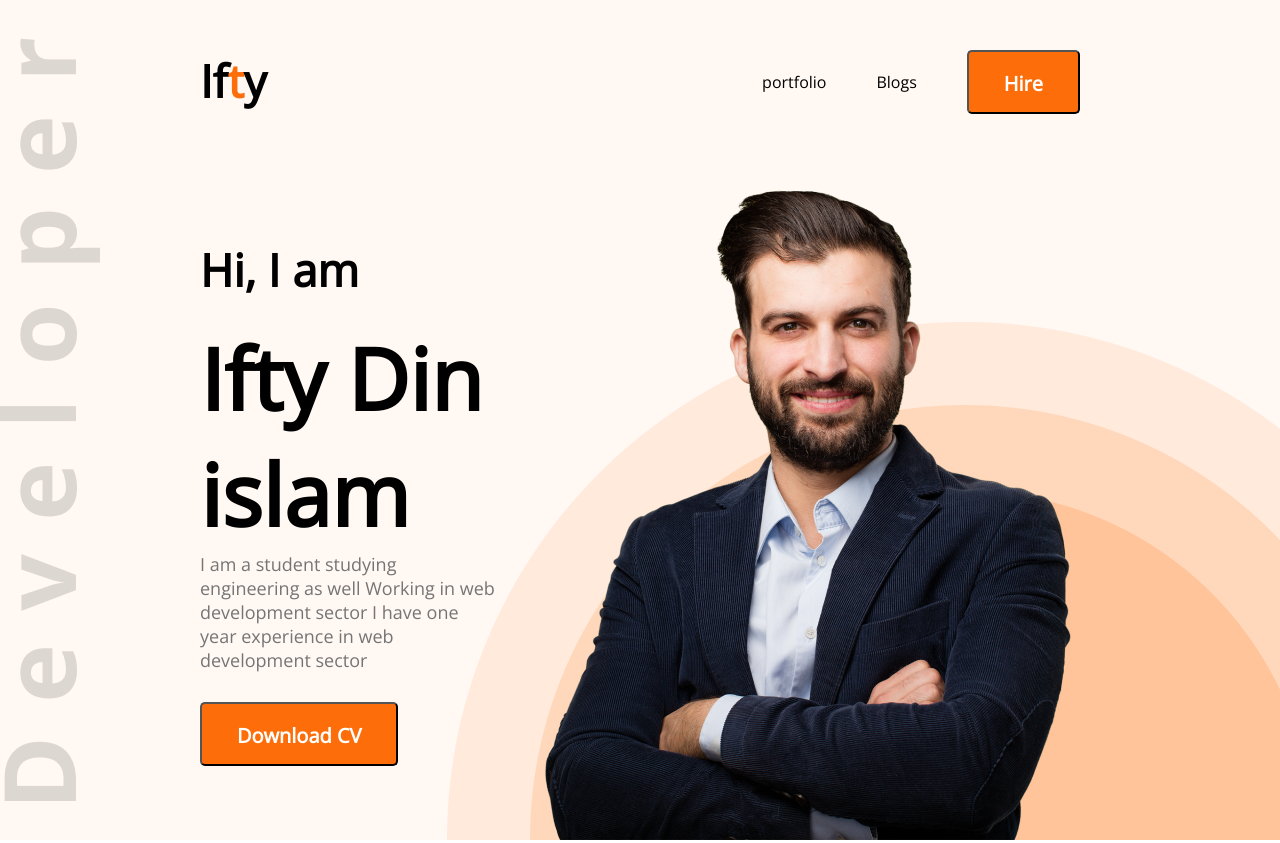
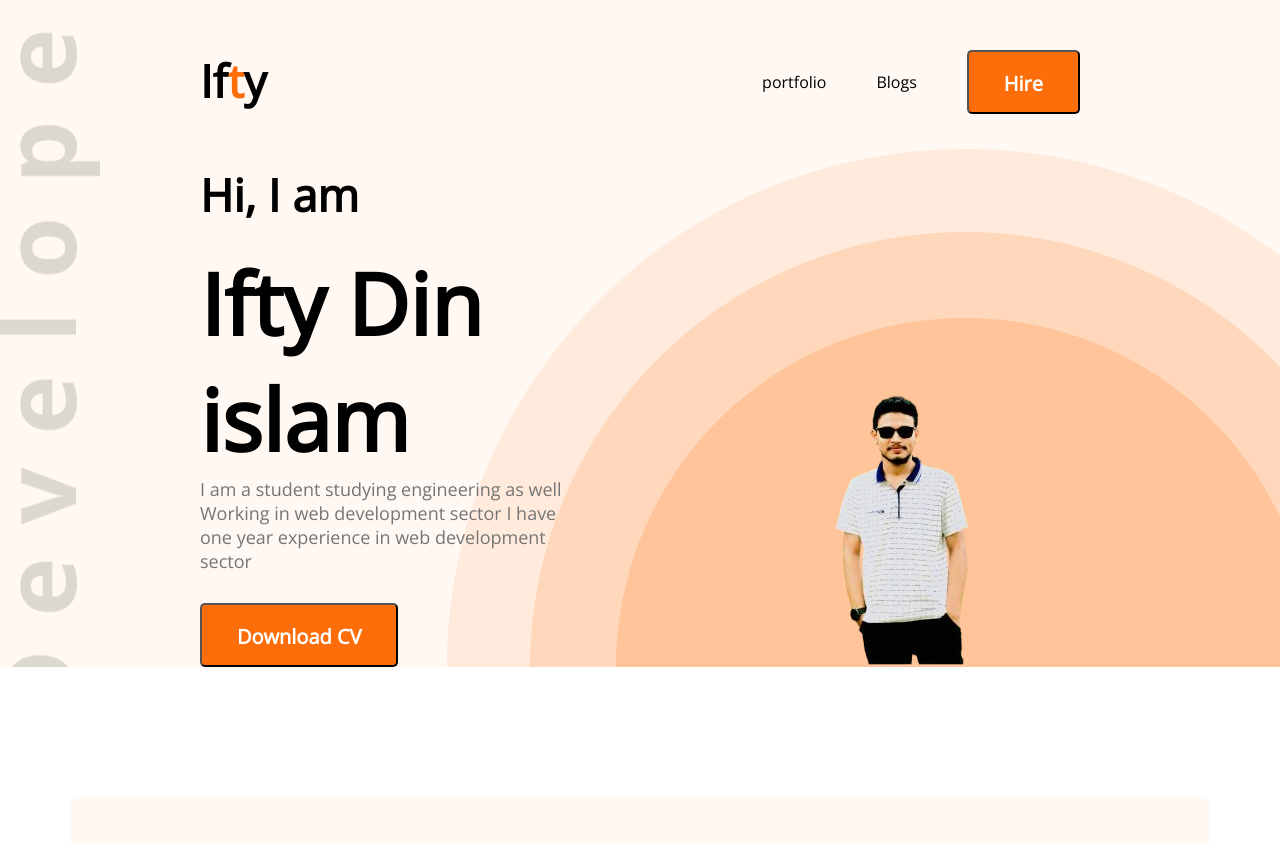
Before and after one commit to Dinislamj6/dinislam-portfolio, a plain HTML site: page index.html in a window 1280 px wide. Shown: the top 843 px of the page. Drawn offline with nearby package versions, Linux system fonts and the light colour scheme.

Commit message:
added picture

```diff
--- a/index.html
+++ b/index.html
@@ -8,6 +8,7 @@
     <link rel="preconnect" href="https://fonts.googleapis.com">
 <link rel="preconnect" href="https://fonts.gstatic.com" crossorigin>
 <link href="https://fonts.googleapis.com/css2?family=Open+Sans&display=swap" rel="stylesheet">
+
 </head>
 <body>
     <header class="header">
@@ -27,7 +28,7 @@
                 <p class="banner-description">I am a student studying engineering as well Working in web development sector I have one year experience in web development sector</p>
                 <button class="btn-primary">Download CV</button>
             </div>
-            <img src="images/hardy.png" alt="">
+            <img src="images/picture-removebg-preview.png" alt="">
         </div>
     </header>
     <main>
```
Also changed, not shown: images/WhatsApp_Image_2023-12-07_at_08.03.01_39b9813d-removebg-preview.png (added), images/picture-removebg-preview.png (added).
